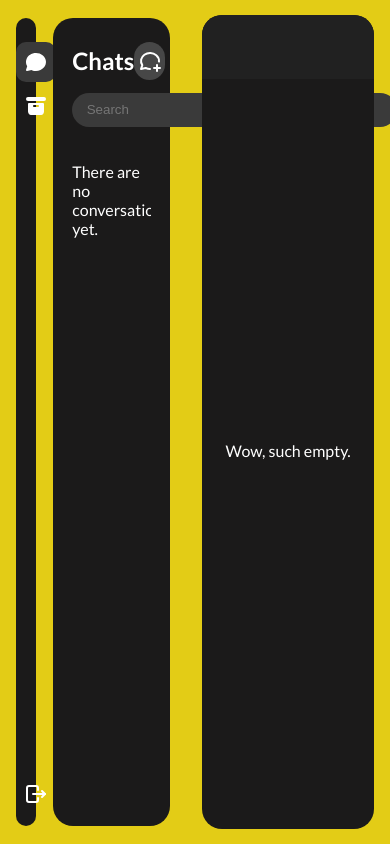
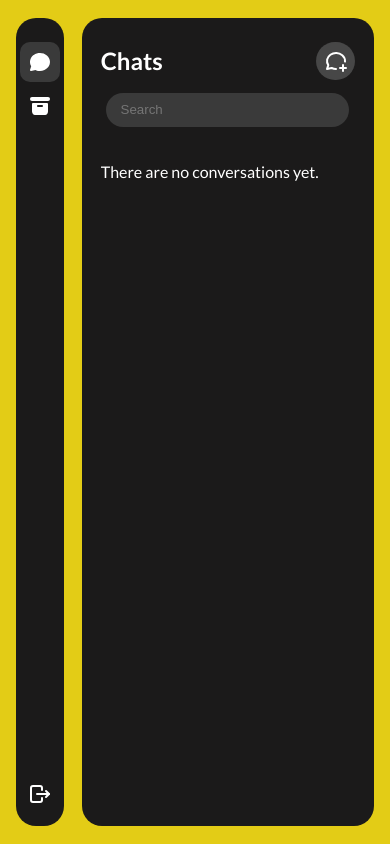
Before and after one commit to locwa/Hello, a PHP site: page /inbox.php in a window 390 px wide. Run offline with PHP 8.4, Linux system fonts and the light colour scheme; the visitor is signed in with stand-in values (Sample User, id 1); data that the repository does not hold is empty.

Commit message:
made pages responsive

```diff
--- a/src/public/css/style.css
+++ b/src/public/css/style.css
@@ -229,6 +229,7 @@ footer > a{
 .inbox{
     display: flex;
     align-items: center;
+    justify-content: center;
     height: 100vh;
 }
 .message{
@@ -246,7 +247,7 @@ footer > a{
     padding: 1.5rem 0 0 0;
 }
 .msg-list{
-    width: 30vw;
+    flex-grow: 3;
 }
 .msg-list-content{
     margin: 0 1.2rem;
@@ -254,9 +255,9 @@ footer > a{
 }
 .msg-contents{
     margin: 1rem;
-    width: 65vw;
     display: flex;
     flex-direction: column;
+    flex-grow: 30;
     height: 96.5vh;
 }
 .inbox-header{
@@ -278,17 +279,21 @@ footer > a{
     cursor: pointer;
     background-color: #3f3f3f;
 }
+.inbox-search-container{
+    width: 100%;
+    text-align: center;
+    margin: 0.8rem auto 0;
+}
 .inbox-search{
-    width: 18.5rem;
+    width: 90%;
     padding: 0.6rem 0.9rem;
     background-color: #3a3a3a;
     color: #eaeaea;
     border: none;
     border-radius: 20px;
-    margin-top: 0.8rem;
 }
 .navbar{
-    width: 5vw;
+    flex-grow: 1;
     margin-right: 0.1rem;
     border-radius: 20px;
     display: flex;
@@ -358,6 +363,13 @@ footer > a{
     display: flex;
     align-items: center;
     justify-content: center;
+}
+.top-left-container{
+    display: flex;
+    align-items: center;
+}
+#backButton{
+    margin-right: 0.5rem;
 }
 .recipient-details{
     display: flex;
@@ -611,7 +623,7 @@ header{
 
 /* Styling for screen 800px and below in width */
 
-@media (max-width: 800px){
+@media screen and (max-width: 800px){
     /* Buttons */
     .btn1{
         width: 30vw;
@@ -646,4 +658,29 @@ header{
     .landing-input{
         width: 40vw;
     }
+
+    /* Inbox */
+    .navbar{
+        max-width: 10vw;
+    }
+    .msg-list{
+        max-width: 75vw;
+    }
+    .inbox-search{
+        width: 55vw;
+    }
+    .msg-contents{
+        max-width: 75vw;
+        display: none;
+    }
+    #messageHeader{
+        padding: 0.5rem 1rem;
+    }
 }
+
+@media screen and (max-width: 600px){
+    /* Inbox */
+    .navbar{
+        max-width: 14vw;
+    }
+}
--- a/src/public/inbox.php
+++ b/src/public/inbox.php
@@ -126,7 +126,7 @@
                 </button>
             </form>
         </nav>
-        <div class="message msg-list">
+        <div class="message msg-list" id="msgList">
             <div class="msg-list-content">
                 <div class="inbox-header">
                     <h1 id="heading">Chats</h1>
@@ -159,7 +159,9 @@
                         </svg>
                     </div>
                 </div>
-                <input type="text" name="inbox-search" placeholder="Search" class="inbox-search" id="inboxSearch">
+                <div class="inbox-search-container">
+                    <input type="text" name="inbox-search" placeholder="Search" class="inbox-search" id="inboxSearch">
+                </div>
                 <div id="conversationList">
                     <div id="loaderContainer">
                         <div class="loader"></div>
@@ -167,7 +169,7 @@
                 </div>
             </div>
         </div>
-        <div class="message msg-contents">
+        <div class="message msg-contents" id="msgContents">
             <div id="messageHeader">
             </div>
             <div id="messageRoll">
```
Also changed, not shown: src/private/recipient_retrieval.php (+36 -2 lines), src/public/js/scripts.js (+29 -9 lines).
